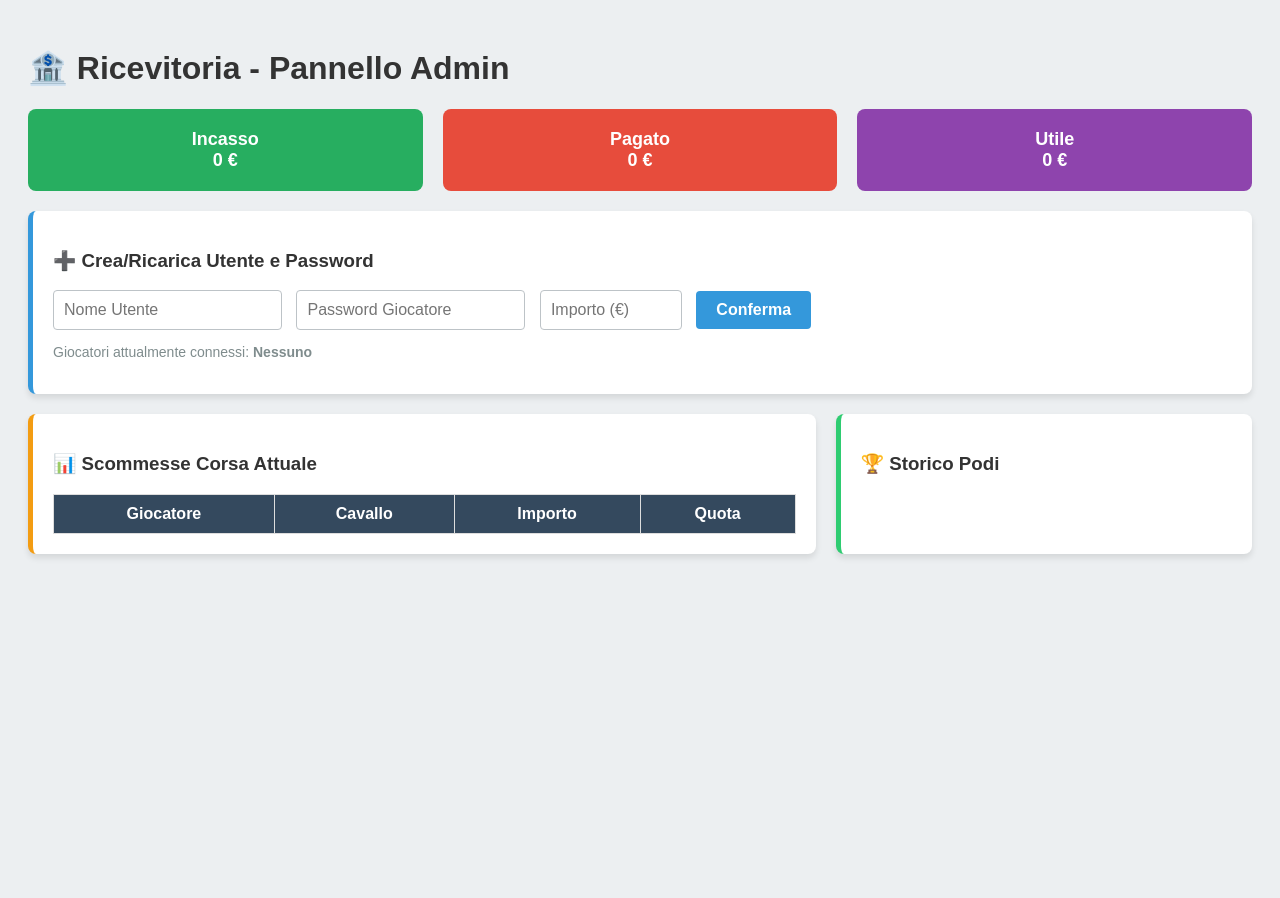
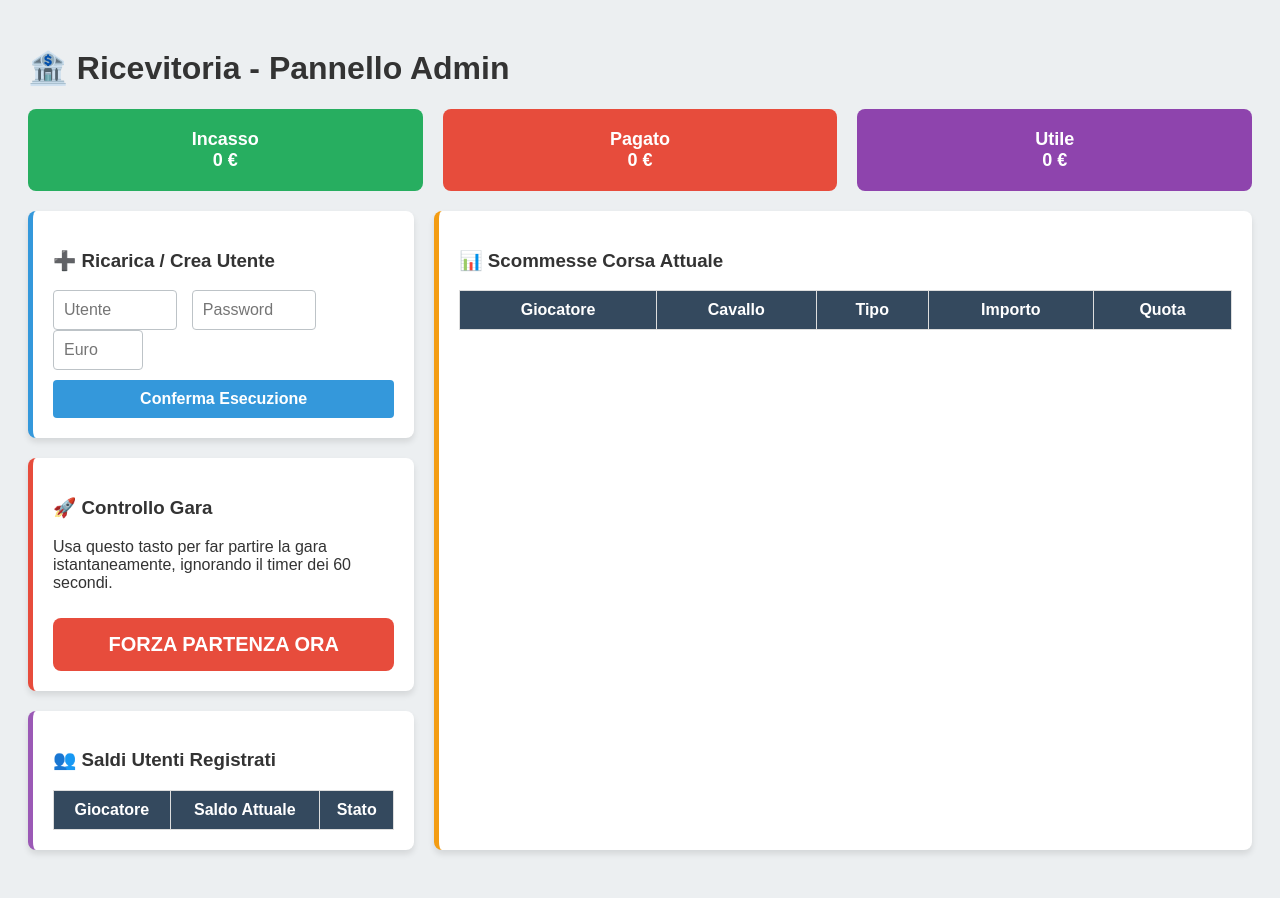
Before and after one commit to pietrolmb/bet-horses-app, a Flask app: page /admin in a window 1280 px wide. Before the commit the page ends 558 px from the top, so only its background shows below. Run offline with Flask 3, Linux system fonts and the light colour scheme; lists and menus that the app fills with data are empty; some libraries are stand-ins or nearby versions.

Commit message:
admin.html

```diff
--- a/templates/admin.html
+++ b/templates/admin.html
@@ -10,6 +10,8 @@
         .stat-box { flex: 1; padding: 20px; border-radius: 8px; text-align: center; color: white; font-size: 18px; font-weight: bold;}
         input { padding: 10px; font-size: 16px; border: 1px solid #bdc3c7; border-radius: 4px; margin-right: 10px;}
         button { padding: 10px 20px; font-size: 16px; background: #3498db; color: white; border: none; border-radius: 4px; cursor: pointer; font-weight: bold;}
+        .btn-forza { background: #e74c3c; width: 100%; font-size: 20px; padding: 15px; margin-top: 10px; border-radius: 8px;}
+        .btn-forza:hover { background: #c0392b; }
         table { width: 100%; border-collapse: collapse; margin-top: 15px; }
         th, td { padding: 10px; border: 1px solid #ddd; text-align: center; }
         th { background: #34495e; color: white; }
@@ -24,27 +26,37 @@
         <div class="stat-box" style="background:#8e44ad;">Utile<br><span id="util">0</span> €</div>
     </div>
 
-    <div class="card" style="border-left: 5px solid #3498db;">
-        <h3>➕ Crea/Ricarica Utente e Password</h3>
-        <input type="text" id="nuovo-user" placeholder="Nome Utente">
-        <input type="text" id="nuova-pass" placeholder="Password Giocatore">
-        <input type="number" id="importo" placeholder="Importo (€)" style="width: 120px;">
-        <button onclick="gestioneSoldi()">Conferma</button>
-        <p style="color: #7f8c8d; font-size: 14px;">Giocatori attualmente connessi: <b id="online-users">Nessuno</b></p>
-    </div>
+    <div style="display: flex; gap: 20px;">
+        <div style="flex: 1;">
+            <div class="card" style="border-left: 5px solid #3498db;">
+                <h3>➕ Ricarica / Crea Utente</h3>
+                <input type="text" id="nuovo-user" placeholder="Utente" style="width: 30%;">
+                <input type="text" id="nuova-pass" placeholder="Password" style="width: 30%;">
+                <input type="number" id="importo" placeholder="Euro" style="width: 20%;">
+                <button onclick="gestioneSoldi()" style="margin-top: 10px; width: 100%;">Conferma Esecuzione</button>
+            </div>
 
-    <div style="display: flex; gap: 20px;">
+            <div class="card" style="border-left: 5px solid #e74c3c;">
+                <h3>🚀 Controllo Gara</h3>
+                <p>Usa questo tasto per far partire la gara istantaneamente, ignorando il timer dei 60 secondi.</p>
+                <button class="btn-forza" onclick="forzaPartenza()">FORZA PARTENZA ORA</button>
+            </div>
+
+            <div class="card" style="border-left: 5px solid #9b59b6;">
+                <h3>👥 Saldi Utenti Registrati</h3>
+                <table id="tabella-utenti">
+                    <thead><tr><th>Giocatore</th><th>Saldo Attuale</th><th>Stato</th></tr></thead>
+                    <tbody></tbody>
+                </table>
+            </div>
+        </div>
+
         <div class="card" style="flex: 2; border-left: 5px solid #f39c12;">
             <h3>📊 Scommesse Corsa Attuale</h3>
             <table id="tabella-scommesse">
-                <thead><tr><th>Giocatore</th><th>Cavallo</th><th>Importo</th><th>Quota</th></tr></thead>
+                <thead><tr><th>Giocatore</th><th>Cavallo</th><th>Tipo</th><th>Importo</th><th>Quota</th></tr></thead>
                 <tbody></tbody>
             </table>
-        </div>
-
-        <div class="card" style="flex: 1; border-left: 5px solid #2ecc71;">
-            <h3>🏆 Storico Podi</h3>
-            <ul id="lista-podi" style="list-style-type: none; padding: 0;"></ul>
         </div>
     </div>
 
@@ -63,26 +75,31 @@
             }
         }
 
+        function forzaPartenza() {
+            if(confirm("Sei sicuro di voler far partire la gara ADESSO?")) {
+                socket.emit('admin_force_start');
+            }
+        }
+
         socket.on('update_data', (s) => {
             document.getElementById('inc').innerText = s.admin_stats.totale_incassato;
             document.getElementById('pag').innerText = s.admin_stats.totale_pagato;
             document.getElementById('util').innerText = s.admin_stats.bilancio;
 
-            document.getElementById('online-users').innerText = s.online_users.length > 0 ? s.online_users.join(", ") : "Nessuno";
-
-            const tbody = document.querySelector('#tabella-scommesse tbody');
-            tbody.innerHTML = s.current_race.bets.length === 0 ? '<tr><td colspan="4">Nessuna scommessa.</td></tr>' : "";
+            // Aggiorna tabella scommesse
+            const tbodyScommesse = document.querySelector('#tabella-scommesse tbody');
+            tbodyScommesse.innerHTML = s.current_race.bets.length === 0 ? '<tr><td colspan="5">Nessuna scommessa in questa gara.</td></tr>' : "";
             s.current_race.bets.forEach(b => {
-                tbody.innerHTML += `<tr><td><b>${b.user}</b></td><td>N° ${b.horse_id}</td><td style="color:green;">${b.amount} €</td><td>${b.quota}</td></tr>`;
+                tbodyScommesse.innerHTML += `<tr><td><b>${b.user}</b></td><td>N° ${b.horse_id}</td><td>${b.type}</td><td style="color:green;">${b.amount} €</td><td>${b.quota}</td></tr>`;
             });
 
-            const ul = document.getElementById('lista-podi');
-            ul.innerHTML = s.history.length === 0 ? "Nessuna gara terminata." : "";
-            s.history.forEach(h => {
-                ul.innerHTML += `<li style="margin-bottom:10px; border-bottom:1px solid #ccc; padding-bottom:5px;">
-                    <b>Gara ${h.gara_num}</b><br>🥇 ${h.primo}<br>🥈 ${h.secondo}<br>🥉 ${h.terzo}<br>
-                    <small style="color:red;">Ultimo: ${h.ultimo}</small></li>`;
-            });
+            // Aggiorna tabella conti utenti
+            const tbodyUtenti = document.querySelector('#tabella-utenti tbody');
+            tbodyUtenti.innerHTML = Object.keys(s.users).length === 0 ? '<tr><td colspan="3">Nessun utente creato.</td></tr>' : "";
+            for (const [nomeUtente, datiUtente] of Object.entries(s.users)) {
+                const isOnline = s.online_users.includes(nomeUtente) ? "🟢 Online" : "⚪ Offline";
+                tbodyUtenti.innerHTML += `<tr><td><b>${nomeUtente}</b></td><td>${datiUtente.wallet} €</td><td>${isOnline}</td></tr>`;
+            }
         });
     </script>
 </body>
```
